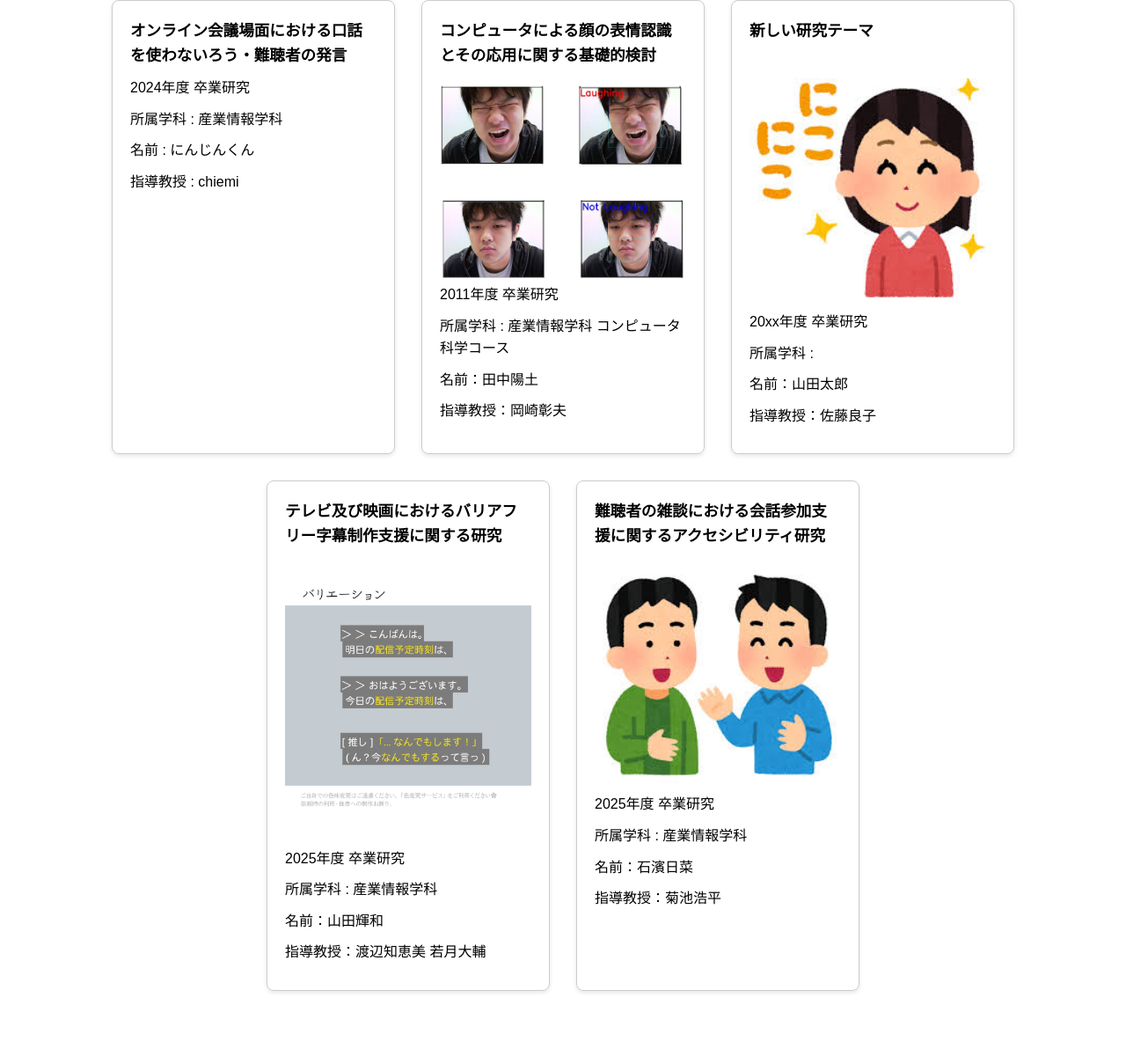
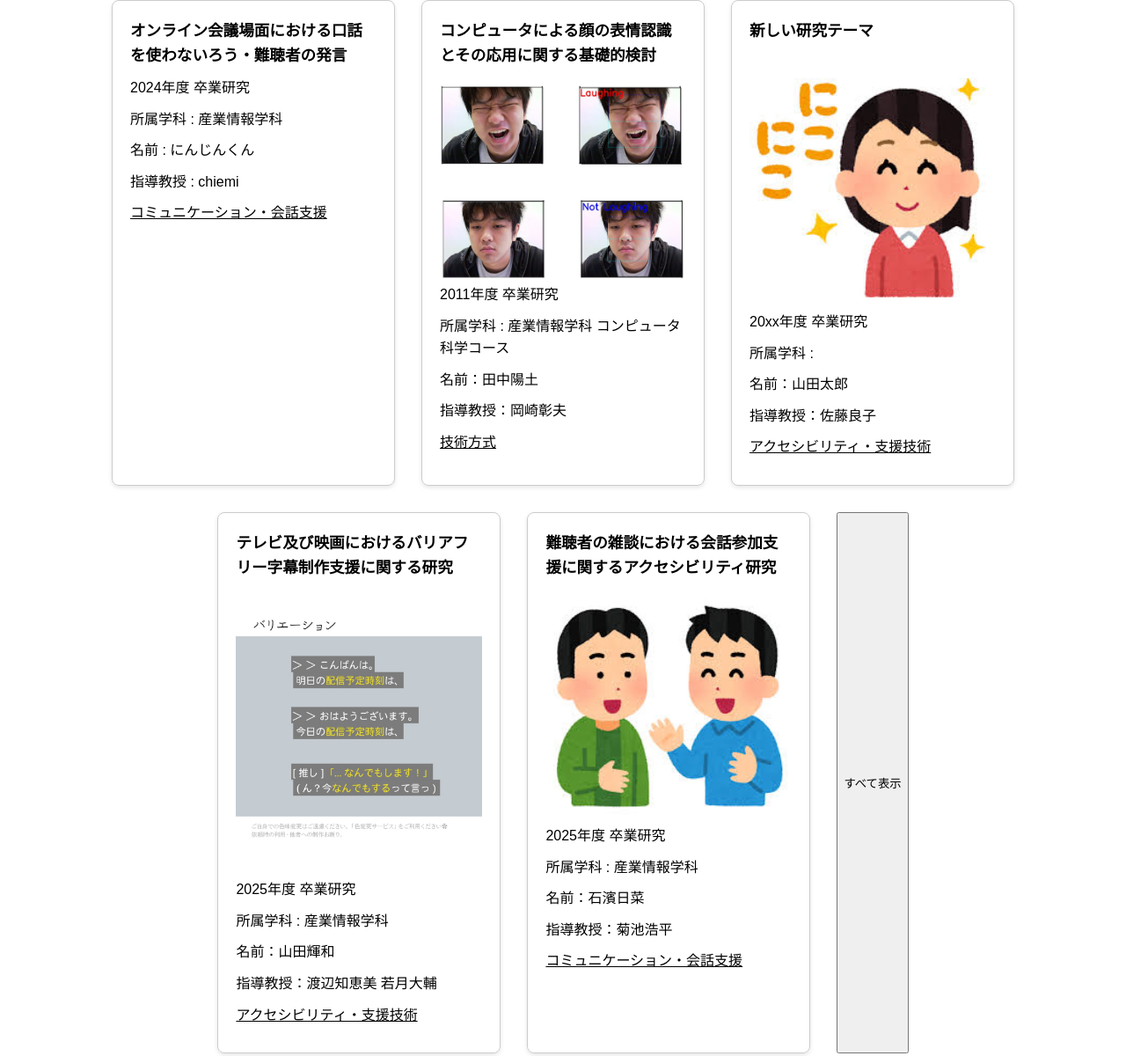
Before and after one commit to relax-with-youto/gidai_research_matching, a website: page public/index.html in a window 1280 px wide. Shown: the part 153-1353 px from the top of the page at 88% size. Before the commit the page ends 1307 px from the top, so only its background shows below. Drawn offline with Linux system fonts and the light colour scheme.

Commit message:
ジャンル分け、絞り込みができるようになりました

```diff
--- a/public/index.html
+++ b/public/index.html
@@ -13,57 +13,67 @@
     <div class="card-container">
 
     <div class="card" data-title="オンライン会議場面における口話を使わないろう・難聴者の発言"
-        data-content=""
-        data-video="video/田中先生.mp4">
+        data-content="聴者との会話の際、口話できない私は発言手段がなく困った経験から本研究を始めた"
+        data-video="video/田中先生.mp4"
+        data-tags="コミュニケーション・会話支援">
         <p><span class="theme-text">オンライン会議場面における口話を使わないろう・難聴者の発言</span></p>
         <p>2024年度 卒業研究</p>
         <p>所属学科 : 産業情報学科</p>
         <p>名前 : にんじんくん</p>
         <p>指導教授 : chiemi</p>
+        <p class="tags">コミュニケーション・会話支援</p>
     </div>
 
     <div class="card" data-title="コンピュータによる顔の表情認識とその応用に関する基礎的検討"
         data-content="単純に感情とは何か知りたくて、先生に疑問をぶつけてみたら、いつの間にか流れでやってみることにした。"
-        data-video="video/田中先生.mov">
+        data-video="video/田中先生.mov"
+        data-tags="技術方式">
         <p><span class="theme-text">コンピュータによる顔の表情認識とその応用に関する基礎的検討</span></p>
         <img src="images/田中先生.jpg" alt="田中先生の写真" class="student-photo">
         <p>2011年度 卒業研究</p>
         <p>所属学科 : 産業情報学科 コンピュータ科学コース</p>
         <p>名前：田中陽土</p>
         <p>指導教授：岡崎彰夫</p>
+        <p class="tags">技術方式</p>
     </div>
 
     <div class="card" data-title="新しい研究テーマ"
         data-content=""
-        data-video="videos/sample1.mp4">
+        data-video="videos/sample1.mp4"
+        data-tags="アクセシビリティ・支援技術">
         <p><span class="theme-text">新しい研究テーマ</span></p>
         <img src="images/山田さん.png" alt="山田さんの写真" class="student-photo">
         <p>20xx年度 卒業研究</p>
         <p>所属学科 : </p>
         <p>名前：山田太郎</p>
         <p>指導教授：佐藤良子</p>
+        <p class="tags">アクセシビリティ・支援技術</p>
     </div>
 
     <div class="card" data-title="テレビ及び映画におけるバリアフリー字幕制作⽀援に関する研究"
         data-content=""
-        data-video="videos/sample1.mp4">
+        data-video="videos/sample1.mp4"
+        data-tags="アクセシビリティ・支援技術">
         <p><span class="theme-text">テレビ及び映画におけるバリアフリー字幕制作⽀援に関する研究</span></p>
         <img src="images/山田輝和.png" alt="山田輝和の写真" class="student-photo">
         <p>2025年度 卒業研究</p>
         <p>所属学科 : 産業情報学科</p>
         <p>名前：山田輝和</p>
         <p>指導教授：渡辺知恵美 若月大輔</p>
+        <p class="tags">アクセシビリティ・支援技術</p>
     </div>
 
     <div class="card" data-title="難聴者の雑談における会話参加支援に関するアクセシビリティ研究"
         data-content=""
-        data-video="videos/sample1.mp4">
+        data-video="videos/sample1.mp4"
+        data-tags="コミュニケーション・会話支援">
         <p><span class="theme-text">難聴者の雑談における会話参加支援に関するアクセシビリティ研究</span></p>
         <img src="images/石濱日菜.png" alt="石濱日菜の写真" class="student-photo">
         <p>2025年度 卒業研究</p>
         <p>所属学科 : 産業情報学科</p>
         <p>名前：石濱日菜</p>
         <p>指導教授：菊池浩平</p>
+        <p class="tags">コミュニケーション・会話支援</p>
     </div>
 
         <!-- ポップアップ用オーバーレイ -->
@@ -76,6 +86,7 @@
             </div>
         </div>
 
+        <button id="showAll">すべて表示</button>
     <script src="script.js"></script>
 </body>
 </html>
--- a/public/script.js
+++ b/public/script.js
@@ -54,3 +54,24 @@ document.addEventListener('DOMContentLoaded', () => {
         }
     });
 });
+
+document.querySelectorAll('.tags').forEach(tagEl => {
+    tagEl.addEventListener('click', () => {
+        event.stopPropagation();
+        const clickedTag = tagEl.textContent.trim();
+        document.querySelectorAll('.card').forEach(card => {
+            const tags = card.getAttribute('data-tags');
+            if (tags && tags.split(',').map(t => t.trim()).includes(clickedTag)) {
+                card.style.display = '';
+            } else {
+                card.style.display = 'none';
+            }
+        });
+    });
+});
+
+document.getElementById('showAll').addEventListener('click', () => {
+    document.querySelectorAll('.card').forEach(card => {
+        card.style.display = '';
+    });
+});
--- a/public/style.css
+++ b/public/style.css
@@ -91,7 +91,7 @@ body {
     background-color: white;
     padding: 30px;
     border-radius: 10px;
-    width: 400px;
+    width: 800px;
     max-width: 90%;
     position: relative;
 
@@ -111,3 +111,9 @@ body {
     font-weight: bold;
     cursor: pointer;
 }
+
+.tags {
+    cursor: pointer;
+    color: bule;
+    text-decoration: underline;
+}
```
